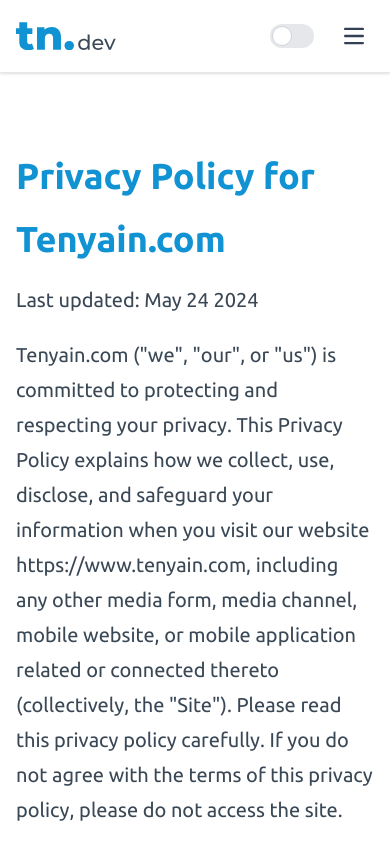
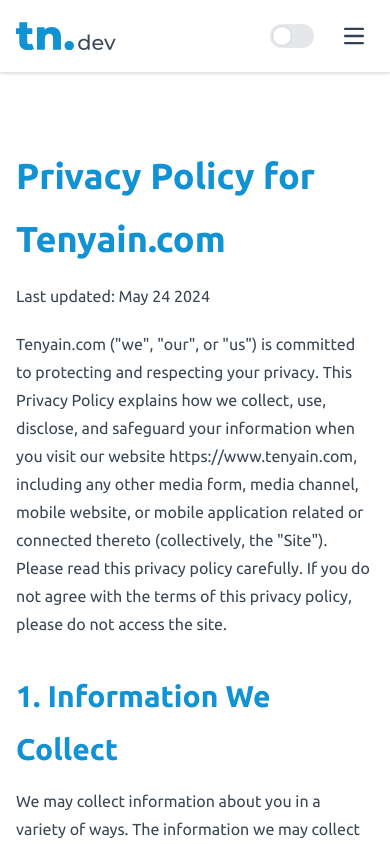
Before and after one commit to T-N9/tenyain.com, a Next.js app: page /privacy-and-policy in a window 390 px wide. Shown: the top 844 px of the page. Built offline with nearby package versions, Linux system fonts and the light colour scheme; a web font is replaced by a local one.

Commit message:
💄 Markdown font-size update

```diff
--- a/src/app/writing/[slug]/page.tsx
+++ b/src/app/writing/[slug]/page.tsx
@@ -77,7 +77,7 @@ const ArticlePage = async ({
                             <Link href={'/'}>Home</Link>
                         </Breadcrumb.Item>
                         <Breadcrumb.Item><Link href={'/writing'}>Writing</Link></Breadcrumb.Item>
-                        <Breadcrumb.Item className="opacity-70">{article.frontmatter.title}</Breadcrumb.Item>
+                        <Breadcrumb.Item className="opacity-70"><span className={'line-clamp-2'}>{article.frontmatter.title}</span></Breadcrumb.Item>
                     </Breadcrumb>
                 </div>
 
--- a/src/components/ArticlePage/ArticleHero/index.tsx
+++ b/src/components/ArticlePage/ArticleHero/index.tsx
@@ -15,12 +15,12 @@ const ArticleHero: React.FC<ArticleHeroProps> = ({ title, createdAt, tags, image
   return (
     <div className='flex flex-col gap-3'>
       <h1 className='text-3xl lg:text-5xl leading-normal font-bold text-primary-600 dark:text-accent-600'>{title}</h1>
-      <div className='flex justify-between'>
+      <div className='flex justify-between mt-5'>
         <p className='text-gray-500'>{moment(createdAt).format('MMMM Do, YYYY')}</p>
         <div className='flex gap-2'>
           {tags.map((tag) => (
               <Link key={tag} href={`/writing/tag/${tag}`}>
-                  <Badge  key={tag} size="sm" className='bg-primary-100 dark:bg-accent-100 text-lg'>
+                  <Badge  key={tag} size="sm" className='bg-primary-100 hover:bg-primary-200 font-thin dark:bg-accent-100 dark:hover:bg-accent-200 text-md'>
                       {tag}
                   </Badge>
               </Link>
@@ -34,7 +34,7 @@ const ArticleHero: React.FC<ArticleHeroProps> = ({ title, createdAt, tags, image
           <Link href={'/'}>Home</Link>
         </Breadcrumb.Item>
         <Breadcrumb.Item><Link href={'/writing'}>Writing</Link></Breadcrumb.Item>
-        <Breadcrumb.Item>{title}</Breadcrumb.Item>
+          <Breadcrumb.Item className="opacity-70"><span className={'line-clamp-2'}>{title}</span></Breadcrumb.Item>
       </Breadcrumb>
       <Image className='w-full shadow' src={image} width={840} height={473} alt={title} />
     </div>
--- a/src/components/WritingPage/AllArticlesSection.tsx
+++ b/src/components/WritingPage/AllArticlesSection.tsx
@@ -69,6 +69,9 @@ const AllArticlesSection = ({tag = ''} :{tag ?:string}  ) => {
                             <LoadingArticleCard />
                         </>
                         :
+
+                            articles.length === 0 ? <p className='text-center text-2xl'>No data for this request.</p>
+                                :
                                 articles.map(({ frontmatter, slug }) => (
                                     <ArticleCard
                                         key={slug}
@@ -81,12 +84,12 @@ const AllArticlesSection = ({tag = ''} :{tag ?:string}  ) => {
                                         href={slug}
                                     />
                                 ))
+
+
                 }
 
             </div>
-            {
-                articles.length === 0 && <p className='text-center text-2xl'>No data for this request.</p>
-            }
+
 
             {
                 page &&
--- a/src/style/markdown.css
+++ b/src/style/markdown.css
@@ -150,9 +150,19 @@
     color: #2fe0ac;
   }
 
-  .mdx-wrapper {
+  .mdx-wrapper p{
     font-size: 20px;
   }
+
+  @media (max-width: 560px) {
+    .mdx-wrapper p{
+      font-size: 16px;
+    }
+  }
+
+.mdx-wrapper ol {
+  list-style-type: disc;
+}
 
   .mdx-wrapper rt{
     font-size: 10px;
```
Lines whose indentation alone changed are shown as unchanged.
